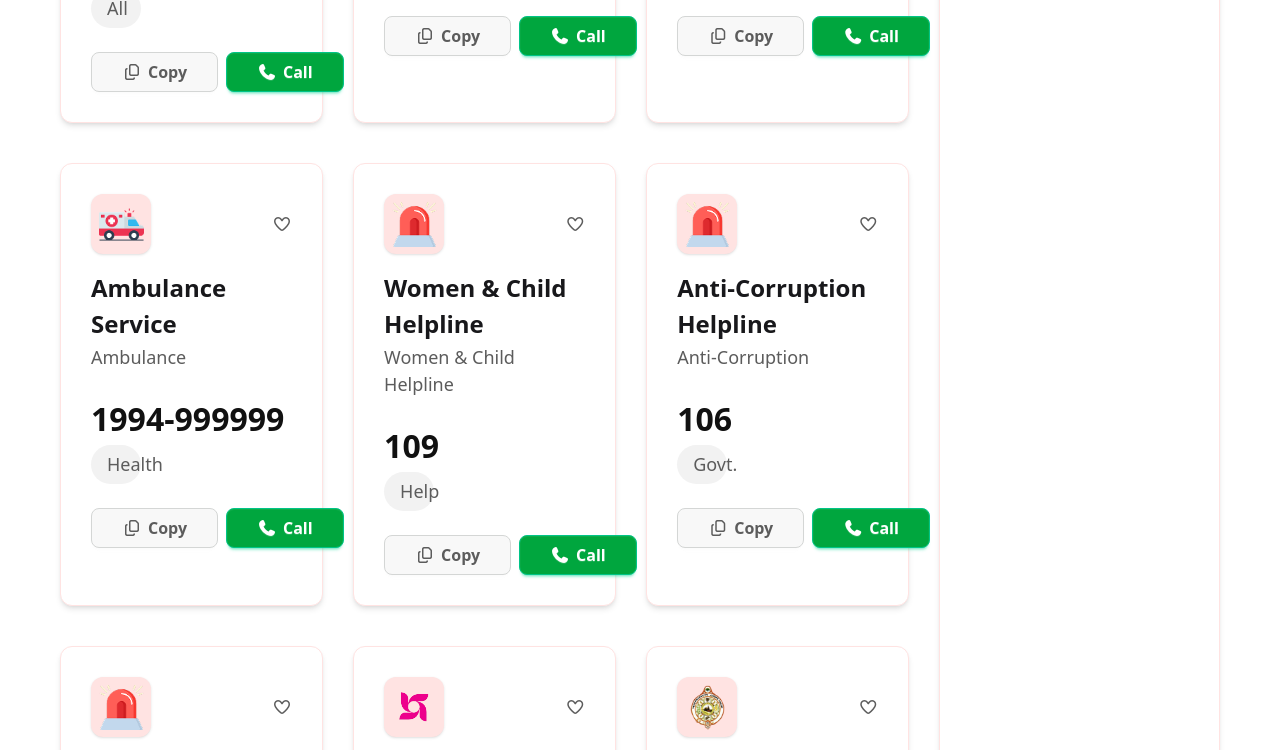
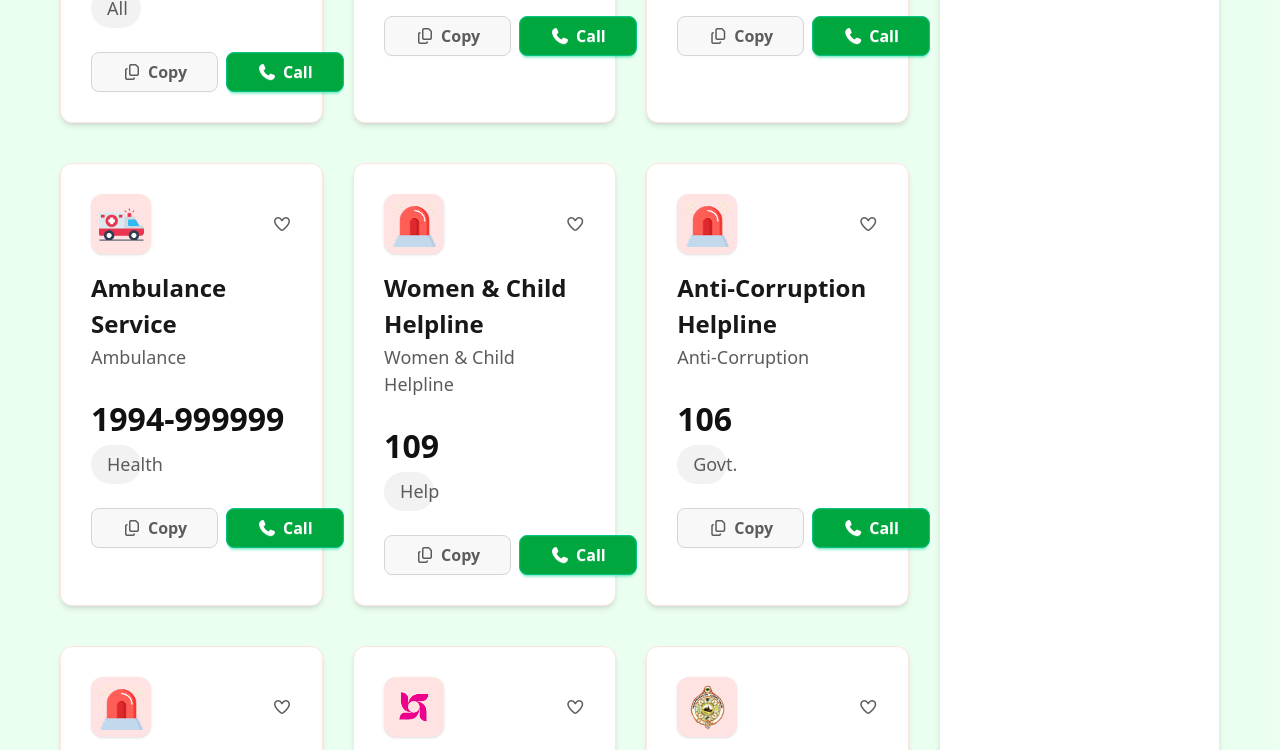
Before and after one commit to hridoyncs0464/Emergency-Hotline, a plain HTML site: page index.html in a window 1280 px wide. Shown: the part 719-1469 px from the top of the page. Drawn offline with nearby package versions, Linux system fonts and the light colour scheme; a web font is replaced by a local one.

Commit message:
background color added

```diff
--- a/index.html
+++ b/index.html
@@ -67,7 +67,7 @@
 
 
 <!-- card-container -->
-   <section class="card-container py-[50px] px-[60px]  flex sm:flex-row flex-col  justify-between gap-[30px]">
+   <section class="card-container bg-[#41FF6B]/10  py-[50px] px-[60px]  flex sm:flex-row flex-col  justify-between gap-[30px]">
  <!-- number card-container  -->
   <div class="card-container grid sm:grid-cols-3 grid-cols-1 gap-[30px]">
 
```
